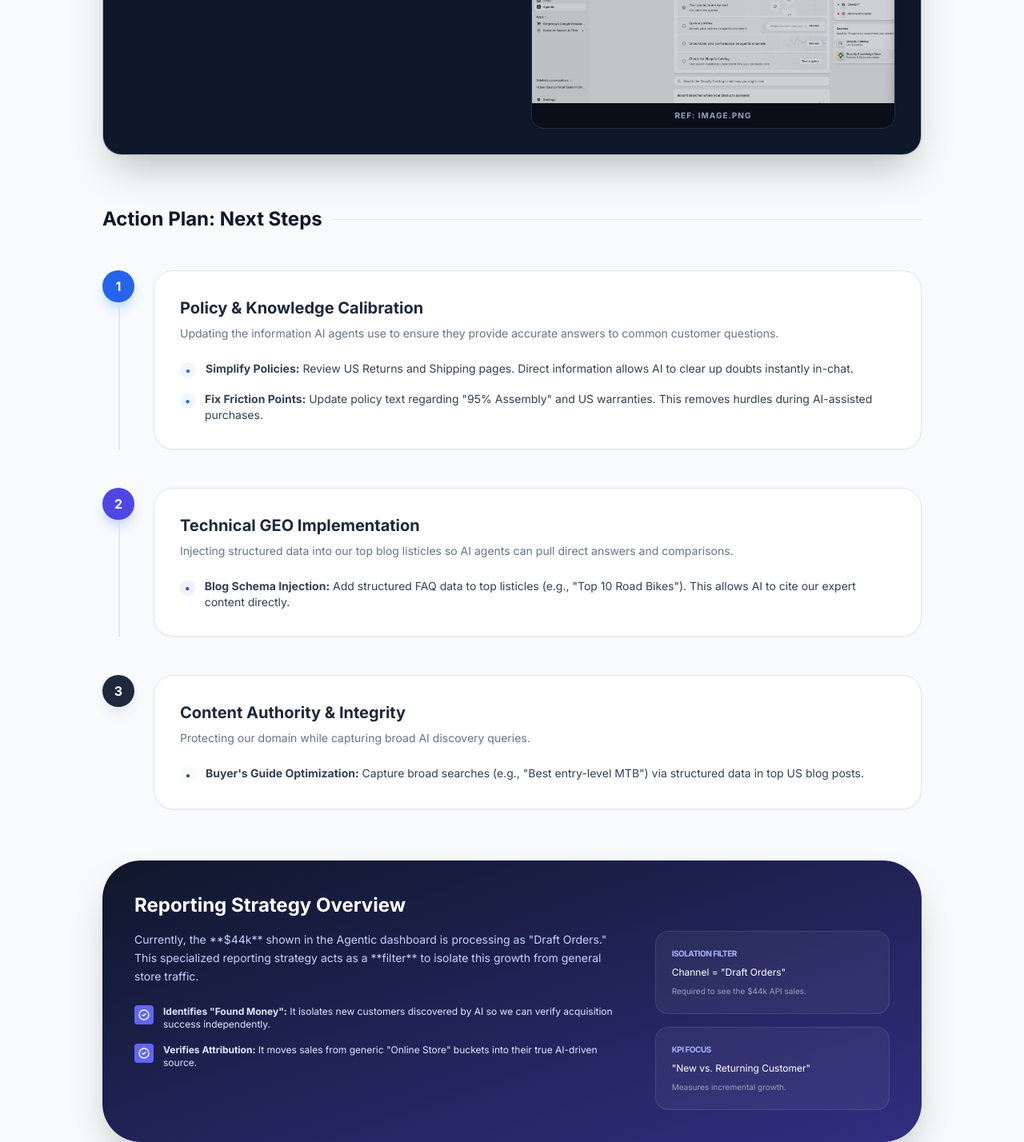
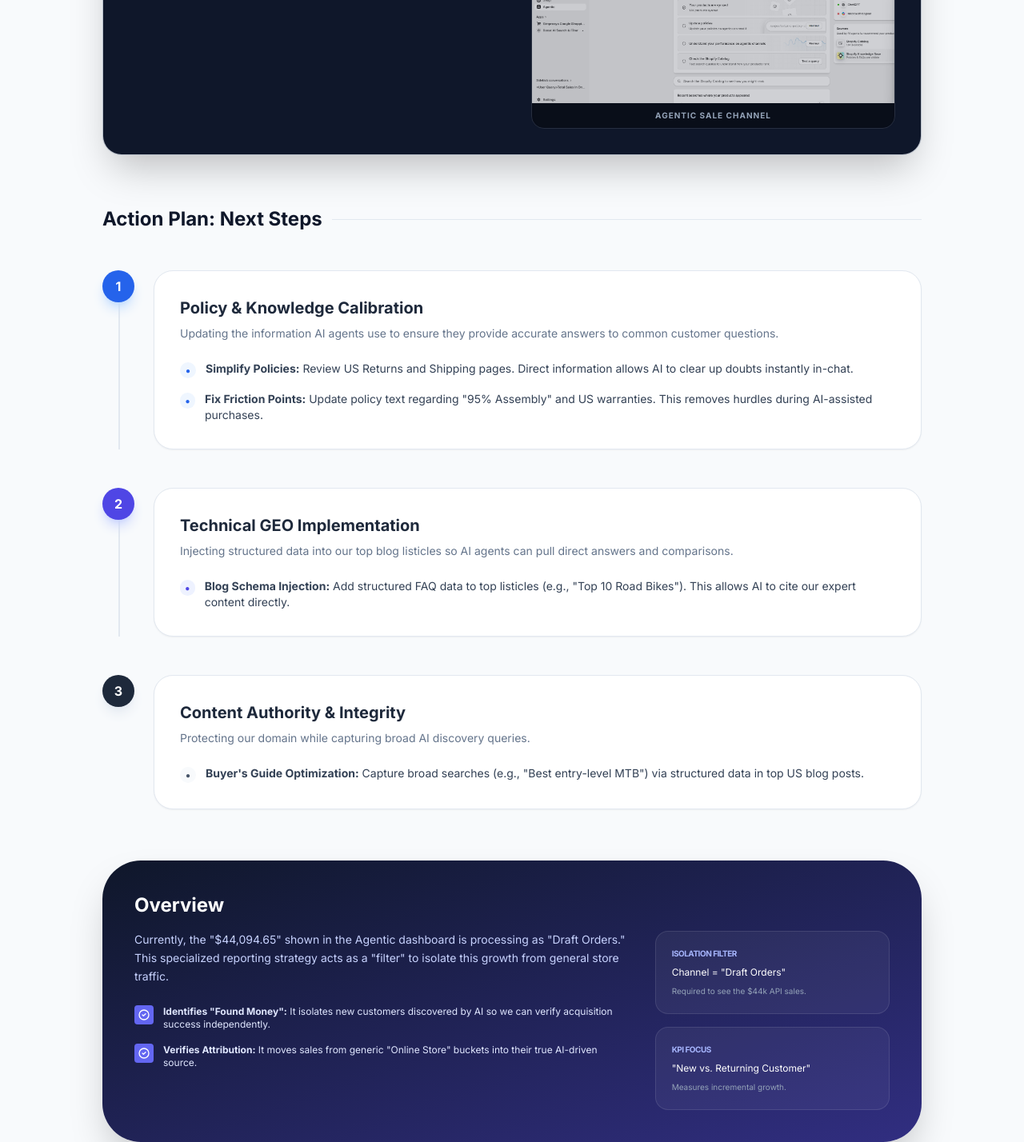
Before and after one commit to emmanueltdg/agentic-sales-channel, a plain HTML site: page index.html in a window 1280 px wide. Shown: the part 1040-2468 px from the top of the page at 80% size. Drawn offline with nearby package versions, Linux system fonts and the light colour scheme.

Commit message:
Update index.html

```diff
--- a/index.html
+++ b/index.html
@@ -95,7 +95,7 @@
                         </div>
                         <div class="rounded-2xl overflow-hidden border border-white/10 shadow-inner">
                             <img src="image.png" alt="Agentic Dashboard" class="w-full h-auto opacity-80 hover:opacity-100 transition-opacity" onerror="this.src='https://placehold.co/600x400/1e293b/4f46e5?text=Agentic+Dashboard+Snapshot'">
-                            <p class="bg-black/40 text-[10px] text-center p-2 text-slate-400 uppercase tracking-widest font-bold">Ref: image.png</p>
+                            <p class="bg-black/40 text-[10px] text-center p-2 text-slate-400 uppercase tracking-widest font-bold">Agentic Sale Channel</p>
                         </div>
                     </div>
                 </div>
@@ -160,11 +160,11 @@
         </div>
 
         <div class="mt-16 bg-gradient-to-br from-slate-900 to-indigo-900 p-10 rounded-[3rem] shadow-2xl text-white">
-            <h4 class="text-2xl font-bold mb-4">Reporting Strategy Overview</h4>
+            <h4 class="text-2xl font-bold mb-4">Overview</h4>
             <div class="grid grid-cols-1 lg:grid-cols-3 gap-8 items-start">
                 <div class="lg:col-span-2">
                     <p class="text-indigo-200 text-sm mb-6 leading-relaxed">
-                        Currently, the **$44k** shown in the Agentic dashboard is processing as "Draft Orders." This specialized reporting strategy acts as a **filter** to isolate this growth from general store traffic.
+                        Currently, the "$44,094.65" shown in the Agentic dashboard is processing as "Draft Orders." This specialized reporting strategy acts as a "filter" to isolate this growth from general store traffic.
                     </p>
                     <div class="space-y-4">
                         <div class="flex items-start gap-3">
```
